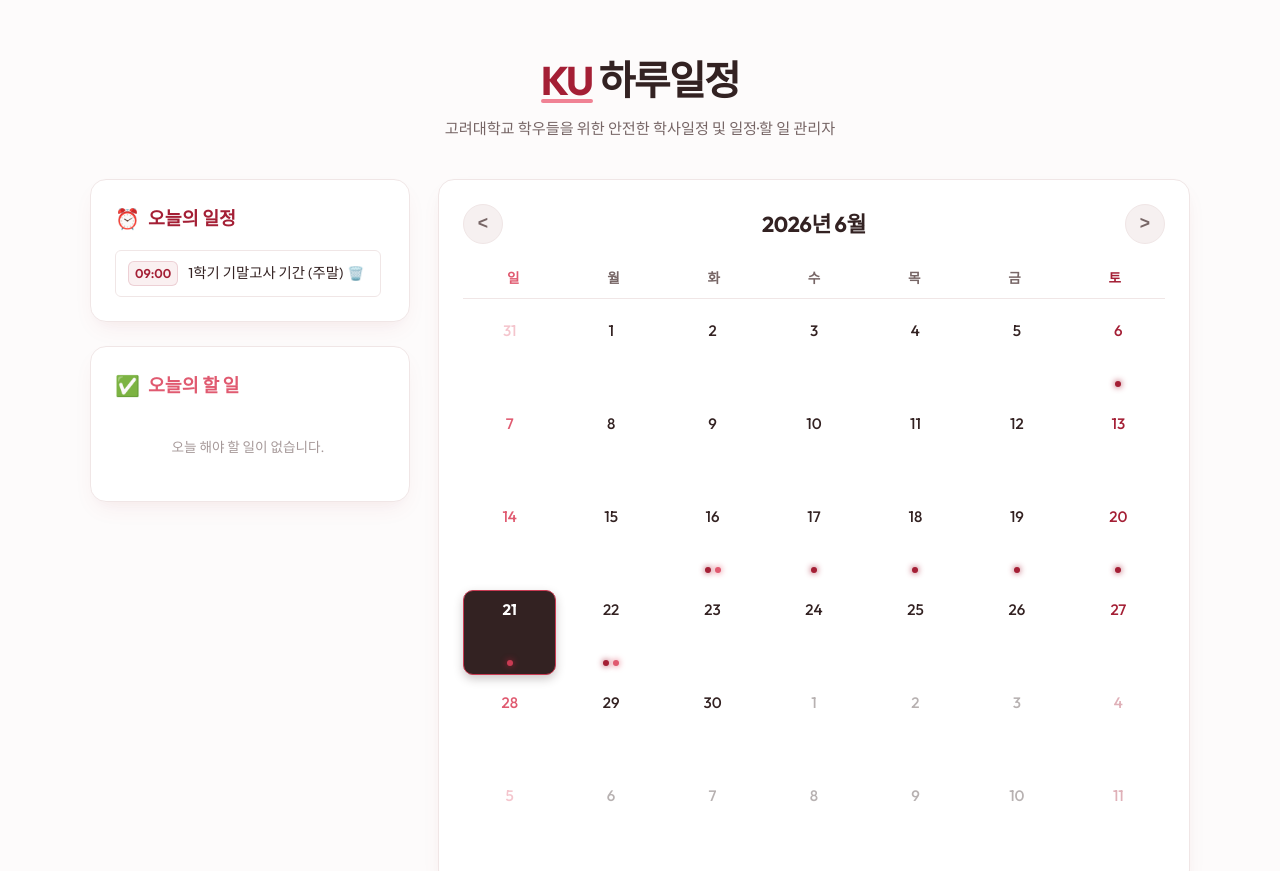
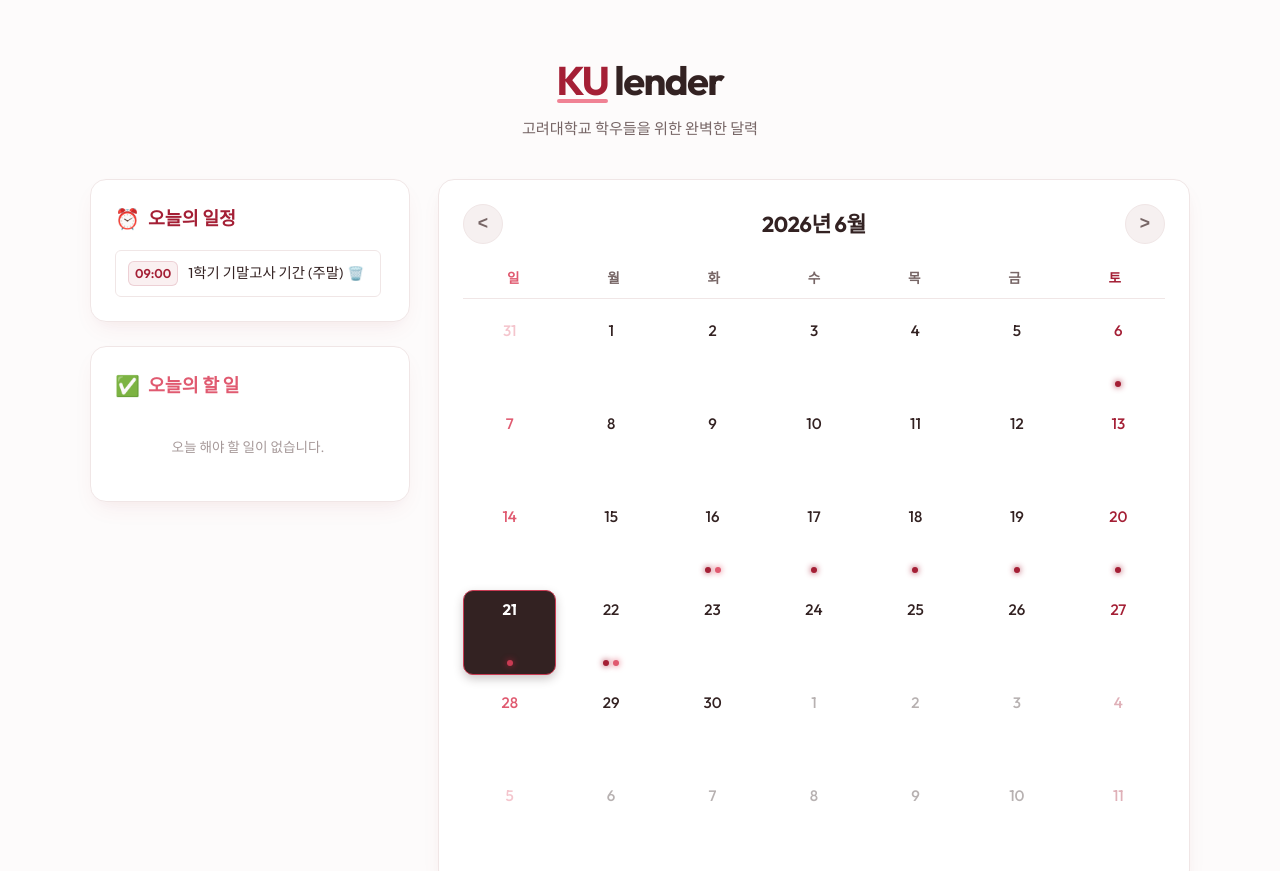
Before and after one commit to woosy0813-dot/kulender, a plain HTML site: page index.html in a window 1280 px wide. Shown: the top 871 px of the page. Drawn offline with Linux system fonts and the light colour scheme.

Commit message:
Update index.html

```diff
--- a/index.html
+++ b/index.html
@@ -4,7 +4,7 @@
   <meta charset="UTF-8">
   <meta name="viewport" content="width=device-width, initial-scale=1.0">
   <meta name="description" content="고려대학교 학우를 위한 화사한 크림슨 테마 로컬 스케줄러. 시간 기준 일정과 체크 기반 할 일을 분리하고, 고려대 전용 할 일 추천 및 학사일정을 내장합니다.">
-  <title>KU 하루일정 - 고려대학교 로컬 스케줄러</title>
+  <title>KUlender</title>
   <!-- 구글 폰트 (Outfit, Noto Sans KR) -->
   <link rel="preconnect" href="https://fonts.googleapis.com">
   <link rel="preconnect" href="https://fonts.gstatic.com" crossorigin>
@@ -15,8 +15,8 @@
   <div class="app-container">
     <!-- 헤더 영역 -->
     <header class="app-header">
-      <h1 class="app-title"><span class="accent-crimson">KU</span> 하루일정</h1>
-      <p class="app-subtitle">고려대학교 학우들을 위한 안전한 학사일정 및 일정·할 일 관리자</p>
+      <h1 class="app-title"><span class="accent-crimson">KU</span> lender</h1>
+      <p class="app-subtitle">고려대학교 학우들을 위한 완벽한 달력</p>
     </header>
 
     <!-- 2컬럼 레이아웃 바디 -->
```
